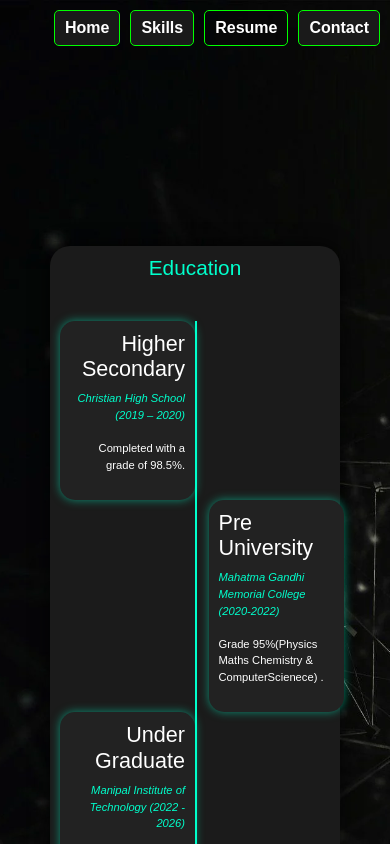
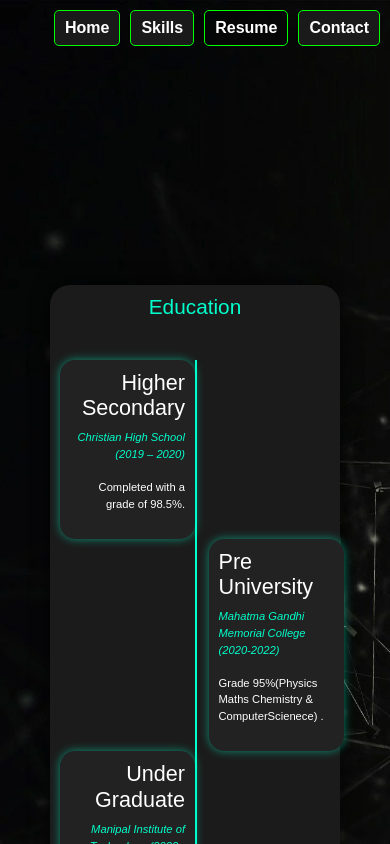
Before and after one commit to srirama2004/PortfolioFinal, a React (Create React App) app: page /exedu in a window 390 px wide. Shown: the top 844 px of the page. Built offline with nearby package versions, Linux system fonts and the light colour scheme.

Commit message:
Update exedu.css

```diff
--- a/src/components/exedu.css
+++ b/src/components/exedu.css
@@ -107,7 +107,7 @@
         color: white;
         max-width: 2000px;
         margin: auto;
-        margin-top: 70%;
+        margin-top: 90%;
         width: 100vw;
     }
 
```
